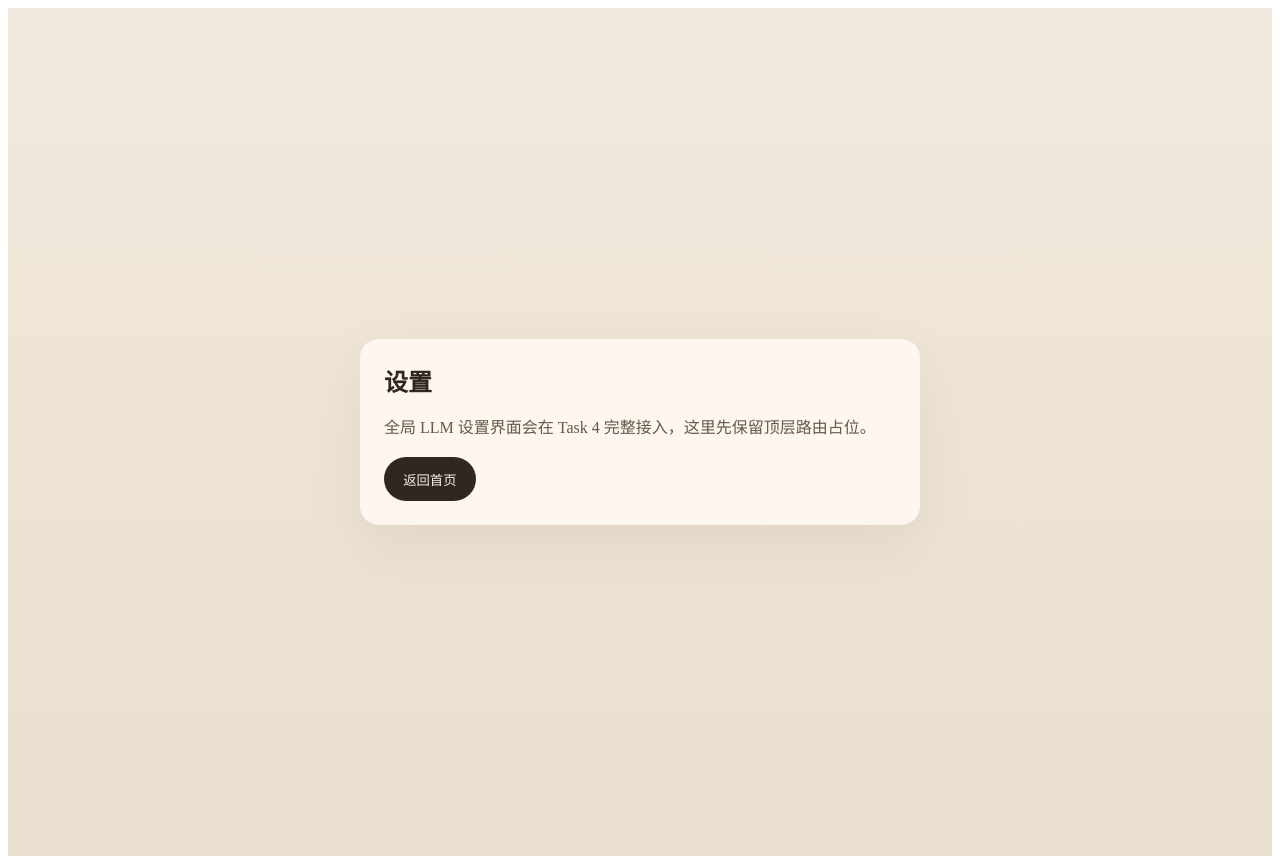
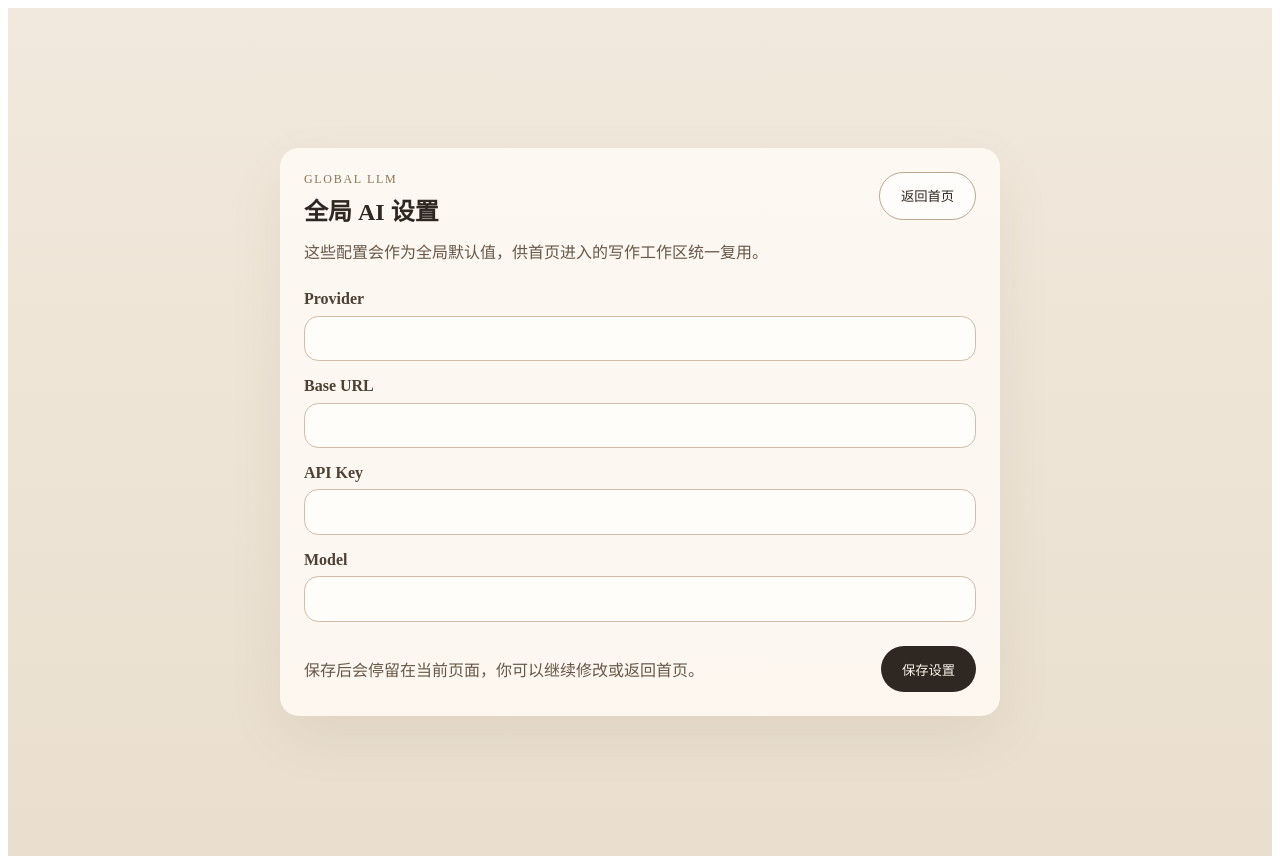
Before and after one commit to fletcherlau/inkbloom, a React (Vite) app: page / in a window 1280 px wide. Both pictures are taken after a click on the button "设置". Built offline with nearby package versions, Linux system fonts and the light colour scheme.

Commit message:
feat: add global llm settings and workspace home navigation

```diff
--- a/src/renderer/app.tsx
+++ b/src/renderer/app.tsx
@@ -2,12 +2,15 @@ import { useEffect } from "react";
 
 import { HomeScreen } from "./components/home/home-screen";
 import { AppShell } from "./components/layout/app-shell";
+import { SettingsScreen } from "./components/settings/settings-screen";
 import { appStore, useAppStore } from "./stores/app-store";
 
 export function App() {
   const view = useAppStore((state) => state.view);
   const books = useAppStore((state) => state.books);
   const isLoading = useAppStore((state) => state.isLoading);
+  const llmSettings = useAppStore((state) => state.llmSettings);
+  const isSavingSettings = useAppStore((state) => state.isSavingSettings);
   const isBookDialogOpen = useAppStore((state) => state.isBookDialogOpen);
   const editingBookId = useAppStore((state) => state.editingBookId);
   const deletingBookId = useAppStore((state) => state.deletingBookId);
@@ -18,18 +21,16 @@ export function App() {
 
   const editingBook = books.find((book) => book.id === editingBookId) ?? null;
   const deletingBook = books.find((book) => book.id === deletingBookId) ?? null;
+  const isLlmConfigured = Boolean(llmSettings.provider && llmSettings.apiKey && llmSettings.model);
 
   if (view === "settings") {
     return (
-      <main style={styles.settingsPage}>
-        <section style={styles.settingsCard}>
-          <h1 style={styles.settingsTitle}>设置</h1>
-          <p style={styles.settingsCopy}>全局 LLM 设置界面会在 Task 4 完整接入，这里先保留顶层路由占位。</p>
-          <button type="button" style={styles.backButton} onClick={appStore.goHome}>
-            返回首页
-          </button>
-        </section>
-      </main>
+      <SettingsScreen
+        settings={llmSettings}
+        isSaving={isSavingSettings}
+        onSave={appStore.saveGlobalLlmSettings}
+        onGoHome={appStore.goHome}
+      />
     );
   }
 
@@ -38,6 +39,12 @@ export function App() {
   }
 
   return (
+    <>
+      {!isLlmConfigured ? (
+        <div style={styles.homeNoticeWrap}>
+          <p style={styles.homeNotice}>AI 功能暂不可用，先到全局设置补齐 provider、API Key 和 model。</p>
+        </div>
+      ) : null}
       <HomeScreen
         books={books}
         isLoading={isLoading}
@@ -56,42 +63,24 @@ export function App() {
         onConfirmDelete={() => (deletingBook ? appStore.deleteBook(deletingBook.id) : Promise.resolve())}
         onOpenSettings={appStore.openSettings}
       />
+    </>
   );
 }
 
 const styles = {
-  settingsPage: {
-    minHeight: "100vh",
-    display: "grid",
-    placeItems: "center",
-    background: "linear-gradient(180deg, #f1e9dd 0%, #eadfce 100%)",
-    padding: "1.5rem",
+  homeNoticeWrap: {
+    position: "fixed" as const,
+    top: "1rem",
+    right: "1rem",
+    zIndex: 10,
+    maxWidth: "min(28rem, calc(100vw - 2rem))",
   },
-  settingsCard: {
-    width: "min(32rem, 100%)",
-    display: "grid",
-    gap: "1rem",
-    padding: "1.5rem",
-    borderRadius: "1.2rem",
-    background: "rgba(255, 250, 244, 0.88)",
-    boxShadow: "0 22px 55px rgba(85, 63, 43, 0.08)",
-  },
-  settingsTitle: {
+  homeNotice: {
     margin: 0,
-    color: "#2f2721",
-  },
-  settingsCopy: {
-    margin: 0,
-    color: "#66584a",
-    lineHeight: 1.7,
-  },
-  backButton: {
-    justifySelf: "start" as const,
-    border: "none",
-    borderRadius: "999px",
-    background: "#2f2721",
-    color: "#f7f1e8",
-    padding: "0.8rem 1.2rem",
-    cursor: "pointer",
+    padding: "0.9rem 1rem",
+    borderRadius: "1rem",
+    background: "rgba(188, 114, 67, 0.12)",
+    color: "#6b3f24",
+    boxShadow: "0 10px 24px rgba(85, 63, 43, 0.08)",
   },
 };
--- a/src/renderer/components/layout/app-shell.tsx
+++ b/src/renderer/components/layout/app-shell.tsx
@@ -1,3 +1,4 @@
+import { appStore, useAppStore } from "../../stores/app-store";
 import { ChapterPanel } from "../chapters/chapter-panel";
 import { StoryBiblePanel } from "../bible/story-bible-panel";
 import { ChatPanel } from "../chat/chat-panel";
@@ -11,6 +12,8 @@ export function AppShell() {
   const selectedMode = useWorkspaceStore((state) => state.selectedMode);
   const draftMessage = useWorkspaceStore((state) => state.draftMessage);
   const messages = useWorkspaceStore((state) => state.messages);
+  const llmSettings = useAppStore((state) => state.llmSettings);
+  const isLlmConfigured = Boolean(llmSettings.provider && llmSettings.apiKey && llmSettings.model);
 
   return (
     <main style={styles.shell}>
@@ -22,6 +25,18 @@ export function AppShell() {
           onSelectType={workspaceStore.setSelectedBibleType}
         />
         <section aria-label="chat-column" style={styles.centerColumn}>
+          <header style={styles.workspaceHeader}>
+            <div style={styles.workspaceMeta}>
+              <p style={styles.workspaceEyebrow}>当前作品</p>
+              <h2 style={styles.workspaceTitle}>{projectName}</h2>
+            </div>
+            <button type="button" style={styles.returnButton} onClick={appStore.goHome}>
+              返回首页
+            </button>
+          </header>
+          {!isLlmConfigured ? (
+            <p style={styles.notice}>AI 功能暂不可用，先到全局设置补齐 provider、API Key 和 model。</p>
+          ) : null}
           <p style={styles.intro}>打开作品或创建新项目以开始创作。</p>
           <ChatPanel
             messages={messages}
@@ -72,6 +87,43 @@ const styles = {
     padding: "1.75rem",
     minWidth: 0,
   },
+  workspaceHeader: {
+    display: "flex",
+    justifyContent: "space-between",
+    gap: "1rem",
+    alignItems: "start",
+    flexWrap: "wrap" as const,
+  },
+  workspaceMeta: {
+    display: "grid",
+    gap: "0.35rem",
+  },
+  workspaceEyebrow: {
+    margin: 0,
+    color: "#8b7359",
+    letterSpacing: "0.12em",
+    textTransform: "uppercase" as const,
+    fontSize: "0.72rem",
+  },
+  workspaceTitle: {
+    margin: 0,
+    fontSize: "1.8rem",
+  },
+  returnButton: {
+    borderRadius: "999px",
+    border: "1px solid #bda88f",
+    background: "rgba(255, 255, 255, 0.72)",
+    color: "#2f2721",
+    padding: "0.8rem 1.1rem",
+    cursor: "pointer",
+  },
+  notice: {
+    margin: 0,
+    padding: "0.9rem 1rem",
+    borderRadius: "1rem",
+    background: "rgba(188, 114, 67, 0.12)",
+    color: "#6b3f24",
+  },
   intro: {
     margin: "0 0 1rem",
     color: "#6b6257",
--- /dev/null
+++ b/src/renderer/components/settings/settings-screen.tsx
@@ -0,0 +1,191 @@
+import { useEffect, useState } from "react";
+
+import type { GlobalLlmSettings } from "@shared/contracts";
+
+export function SettingsScreen(props: {
+  settings: GlobalLlmSettings;
+  isSaving: boolean;
+  onSave: (settings: GlobalLlmSettings) => Promise<void>;
+  onGoHome: () => void;
+}) {
+  const [draft, setDraft] = useState<GlobalLlmSettings>(props.settings);
+  const [notice, setNotice] = useState<string | null>(null);
+
+  useEffect(() => {
+    setDraft(props.settings);
+  }, [props.settings]);
+
+  async function handleSubmit(event: React.FormEvent<HTMLFormElement>) {
+    event.preventDefault();
+    await props.onSave(draft);
+    setNotice("已保存全局 AI 设置。");
+  }
+
+  return (
+    <main style={styles.page}>
+      <section style={styles.card}>
+        <header style={styles.header}>
+          <div>
+            <p style={styles.eyebrow}>Global LLM</p>
+            <h1 style={styles.title}>全局 AI 设置</h1>
+            <p style={styles.copy}>这些配置会作为全局默认值，供首页进入的写作工作区统一复用。</p>
+          </div>
+          <button type="button" style={styles.secondaryButton} onClick={props.onGoHome}>
+            返回首页
+          </button>
+        </header>
+
+        <form style={styles.form} onSubmit={handleSubmit}>
+          <label style={styles.field}>
+            <span style={styles.label}>Provider</span>
+            <input
+              style={styles.input}
+              value={draft.provider}
+              onChange={(event) => {
+                setDraft({ ...draft, provider: event.target.value });
+                setNotice(null);
+              }}
+            />
+          </label>
+
+          <label style={styles.field}>
+            <span style={styles.label}>Base URL</span>
+            <input
+              style={styles.input}
+              value={draft.baseUrl}
+              onChange={(event) => {
+                setDraft({ ...draft, baseUrl: event.target.value });
+                setNotice(null);
+              }}
+            />
+          </label>
+
+          <label style={styles.field}>
+            <span style={styles.label}>API Key</span>
+            <input
+              style={styles.input}
+              type="password"
+              value={draft.apiKey}
+              onChange={(event) => {
+                setDraft({ ...draft, apiKey: event.target.value });
+                setNotice(null);
+              }}
+            />
+          </label>
+
+          <label style={styles.field}>
+            <span style={styles.label}>Model</span>
+            <input
+              style={styles.input}
+              value={draft.model}
+              onChange={(event) => {
+                setDraft({ ...draft, model: event.target.value });
+                setNotice(null);
+              }}
+            />
+          </label>
+
+          <div style={styles.footer}>
+            <p aria-live="polite" style={styles.notice}>
+              {notice ?? "保存后会停留在当前页面，你可以继续修改或返回首页。"}
+            </p>
+            <button type="submit" style={styles.primaryButton} disabled={props.isSaving}>
+              {props.isSaving ? "保存中..." : "保存设置"}
+            </button>
+          </div>
+        </form>
+      </section>
+    </main>
+  );
+}
+
+const styles = {
+  page: {
+    minHeight: "100vh",
+    display: "grid",
+    placeItems: "center",
+    background: "linear-gradient(180deg, #f1e9dd 0%, #eadfce 100%)",
+    padding: "1.5rem",
+  },
+  card: {
+    width: "min(42rem, 100%)",
+    display: "grid",
+    gap: "1.5rem",
+    padding: "1.5rem",
+    borderRadius: "1.2rem",
+    background: "rgba(255, 250, 244, 0.9)",
+    boxShadow: "0 22px 55px rgba(85, 63, 43, 0.08)",
+  },
+  header: {
+    display: "flex",
+    justifyContent: "space-between",
+    gap: "1rem",
+    alignItems: "start",
+    flexWrap: "wrap" as const,
+  },
+  eyebrow: {
+    margin: 0,
+    fontSize: "0.75rem",
+    letterSpacing: "0.14em",
+    textTransform: "uppercase" as const,
+    color: "#8b7359",
+  },
+  title: {
+    margin: "0.35rem 0 0",
+    color: "#2f2721",
+  },
+  copy: {
+    margin: "0.75rem 0 0",
+    color: "#66584a",
+    lineHeight: 1.7,
+  },
+  form: {
+    display: "grid",
+    gap: "1rem",
+  },
+  field: {
+    display: "grid",
+    gap: "0.45rem",
+  },
+  label: {
+    color: "#4d4034",
+    fontWeight: 600,
+  },
+  input: {
+    width: "100%",
+    boxSizing: "border-box" as const,
+    borderRadius: "0.9rem",
+    border: "1px solid #cfbca9",
+    background: "#fffdf9",
+    padding: "0.9rem 1rem",
+    color: "#2f2721",
+  },
+  footer: {
+    display: "flex",
+    justifyContent: "space-between",
+    gap: "1rem",
+    alignItems: "center",
+    flexWrap: "wrap" as const,
+    marginTop: "0.5rem",
+  },
+  notice: {
+    margin: 0,
+    color: "#66584a",
+  },
+  primaryButton: {
+    border: "none",
+    borderRadius: "999px",
+    background: "#2f2721",
+    color: "#f7f1e8",
+    padding: "0.85rem 1.3rem",
+    cursor: "pointer",
+  },
+  secondaryButton: {
+    borderRadius: "999px",
+    border: "1px solid #bda88f",
+    background: "rgba(255, 255, 255, 0.72)",
+    color: "#2f2721",
+    padding: "0.85rem 1.3rem",
+    cursor: "pointer",
+  },
+};
--- a/src/renderer/stores/app-store.ts
+++ b/src/renderer/stores/app-store.ts
@@ -1,6 +1,6 @@
 import { useSyncExternalStore } from "react";
 
-import type { BookSummary } from "@shared/contracts";
+import type { BookSummary, GlobalLlmSettings } from "@shared/contracts";
 
 import { workspaceStore } from "./workspace-store";
 
@@ -10,6 +10,8 @@ type AppState = {
   readonly view: AppView;
   readonly books: readonly BookSummary[];
   readonly selectedBookId: string | null;
+  readonly llmSettings: GlobalLlmSettings;
+  readonly isSavingSettings: boolean;
   readonly isLoading: boolean;
   readonly hasBootstrapped: boolean;
   readonly isBookDialogOpen: boolean;
@@ -17,11 +19,22 @@ type AppState = {
   readonly deletingBookId: string | null;
 };
 
+function createEmptyLlmSettings(): GlobalLlmSettings {
+  return {
+    provider: "",
+    baseUrl: "",
+    apiKey: "",
+    model: "",
+  };
+}
+
 function createInitialState(): AppState {
   return {
     view: "home",
     books: [],
     selectedBookId: null,
+    llmSettings: createEmptyLlmSettings(),
+    isSavingSettings: false,
     isLoading: false,
     hasBootstrapped: false,
     isBookDialogOpen: false,
@@ -83,6 +96,15 @@ function replaceBook(nextBook: BookSummary) {
   return sortBooks(books);
 }
 
+function sanitizeLlmSettings(settings: GlobalLlmSettings | null | undefined): GlobalLlmSettings {
+  return {
+    provider: settings?.provider ?? "",
+    baseUrl: settings?.baseUrl ?? "",
+    apiKey: settings?.apiKey ?? "",
+    model: settings?.model ?? "",
+  };
+}
+
 export const appStore = {
   subscribe,
   getSnapshot,
@@ -93,10 +115,11 @@ export const appStore = {
 
     setState({ isLoading: true });
 
-    const books = await getApi().listBooks();
+    const [books, llmSettings] = await Promise.all([getApi().listBooks(), getApi().getGlobalLlmSettings()]);
 
     setState({
       books: sortBooks(books),
+      llmSettings: sanitizeLlmSettings(llmSettings),
       isLoading: false,
       hasBootstrapped: true,
     });
@@ -129,7 +152,11 @@ export const appStore = {
     setState({ view: "settings" });
   },
   goHome() {
-    setState({ view: "home" });
+    workspaceStore.resetWorkspace();
+    setState({
+      view: "home",
+      selectedBookId: null,
+    });
   },
   enterBook(book: BookSummary) {
     workspaceStore.initializeWorkspace({
@@ -156,6 +183,16 @@ export const appStore = {
       isBookDialogOpen: false,
       editingBookId: null,
       hasBootstrapped: true,
+    });
+  },
+  async saveGlobalLlmSettings(input: GlobalLlmSettings) {
+    setState({ isSavingSettings: true });
+
+    const saved = await getApi().saveGlobalLlmSettings(input);
+
+    setState({
+      llmSettings: sanitizeLlmSettings(saved),
+      isSavingSettings: false,
     });
   },
   async updateBook(input: { id: string; title: string }) {
--- a/src/renderer/stores/workspace-store.ts
+++ b/src/renderer/stores/workspace-store.ts
@@ -118,6 +118,11 @@ export const workspaceStore = {
       draftMessage: "",
     });
   },
+  resetWorkspace() {
+    state = createInitialState();
+    snapshot = freezeStateSnapshot(state);
+    emitChange();
+  },
   resetForTests() {
     state = createInitialState();
     snapshot = freezeStateSnapshot(state);
```
Also changed, not shown: 2 other files (tests, documents, lock files or other folders). Lines whose indentation alone changed are shown as unchanged.
